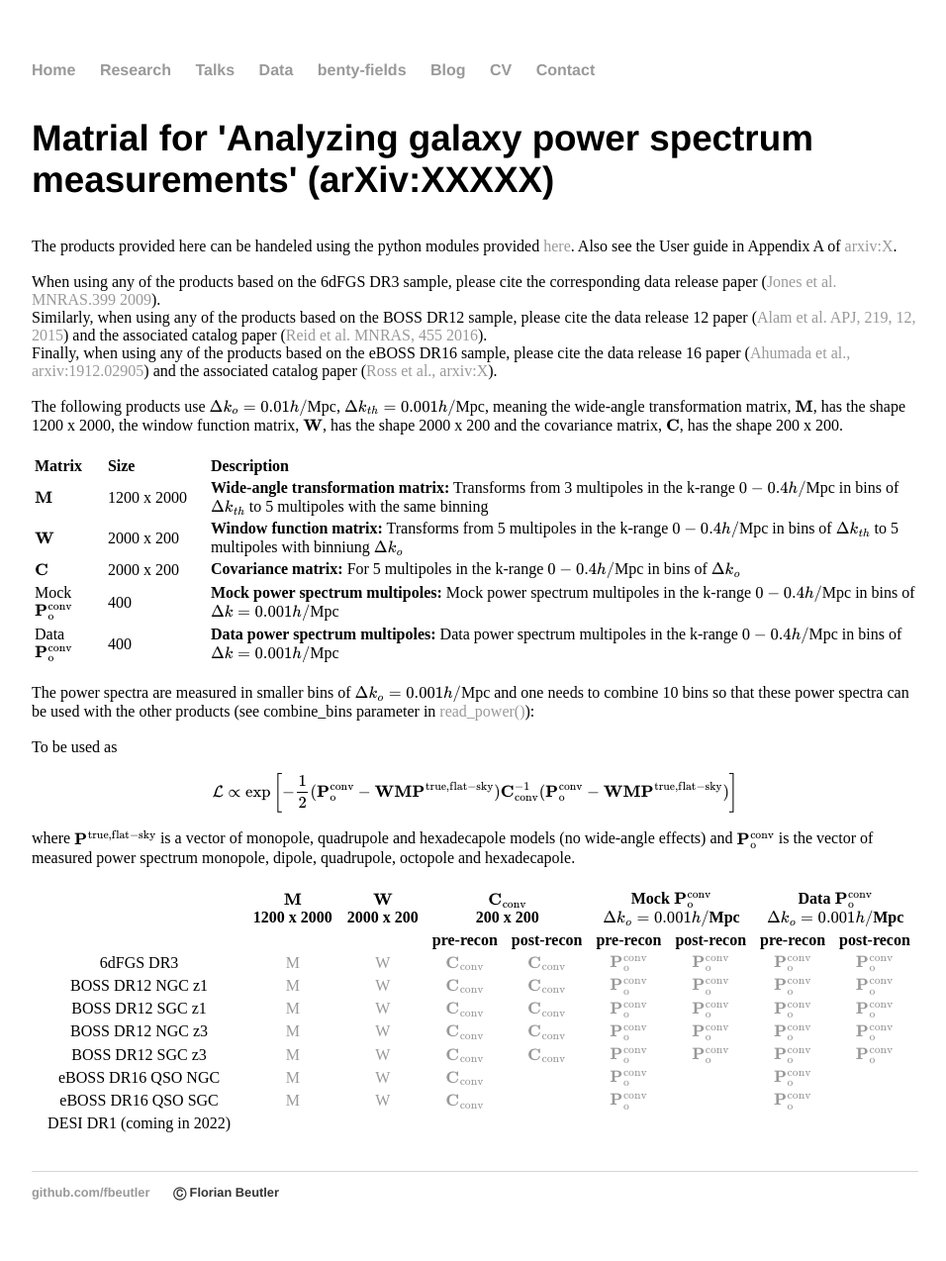
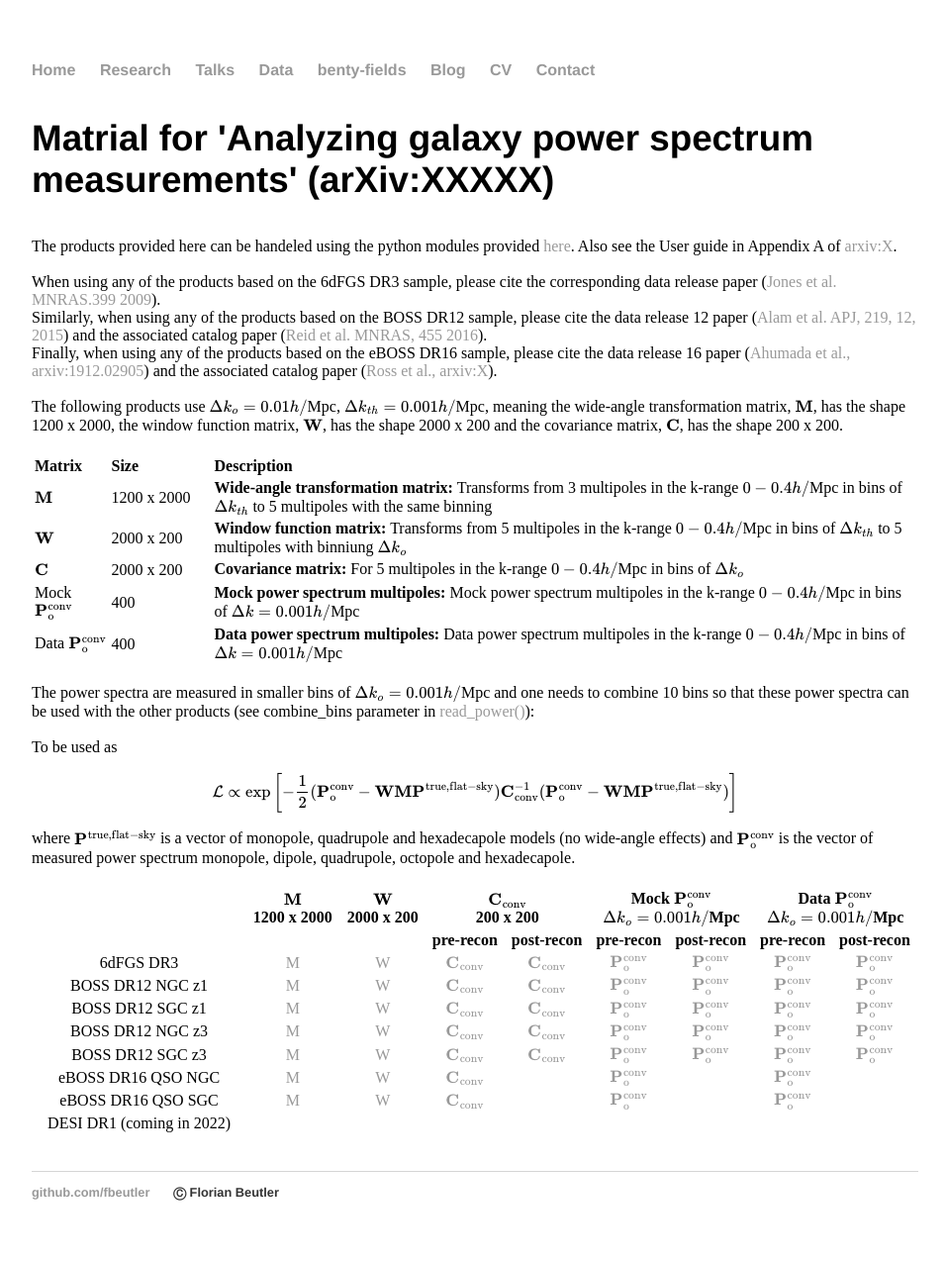
Before and after one commit to fbeutler/fbeutler.github.io, a Jekyll site: the page built from hub/deconv_paper.html, in a window 1280 px wide. Shown: the whole page at 99% size, without its empty margins (160-1116 px from the left). Built offline with Jekyll 4.4.1, drawn with Linux system fonts in a browser that asks for light colours.

Commit message:
Update deconv_paper.html

```diff
--- a/hub/deconv_paper.html
+++ b/hub/deconv_paper.html
@@ -51,13 +51,13 @@
     <td><b>Covariance matrix:</b> For 5 multipoles in the k-range \(0 - 0.4h/\)Mpc in bins of \(\Delta k_{o}\)</td>
   </tr>
   <tr style="text-align: left">
-    <td>Mock \(\mathbf{P}^{\rm conv}_{\rm o}\)</td>
+    <td style="min-width:60px">Mock \(\mathbf{P}^{\rm conv}_{\rm o}\)</td>
     <td style="min-width:100px">400</td>
     <td><b>Mock power spectrum multipoles:</b> Mock power spectrum multipoles in the k-range \(0 - 0.4h/\)Mpc in bins
 	    of \(\Delta k = 0.001h/\)Mpc</td>
   </tr>
   <tr style="text-align: left">
-    <td>Data \(\mathbf{P}^{\rm conv}_{\rm o}\)</td>
+    <td style="min-width:60px">Data \(\mathbf{P}^{\rm conv}_{\rm o}\)</td>
     <td style="min-width:100px">400</td>
     <td><b>Data power spectrum multipoles:</b> Data power spectrum multipoles in the k-range \(0 - 0.4h/\)Mpc in bins
 	    of \(\Delta k = 0.001h/\)Mpc</td>
```
